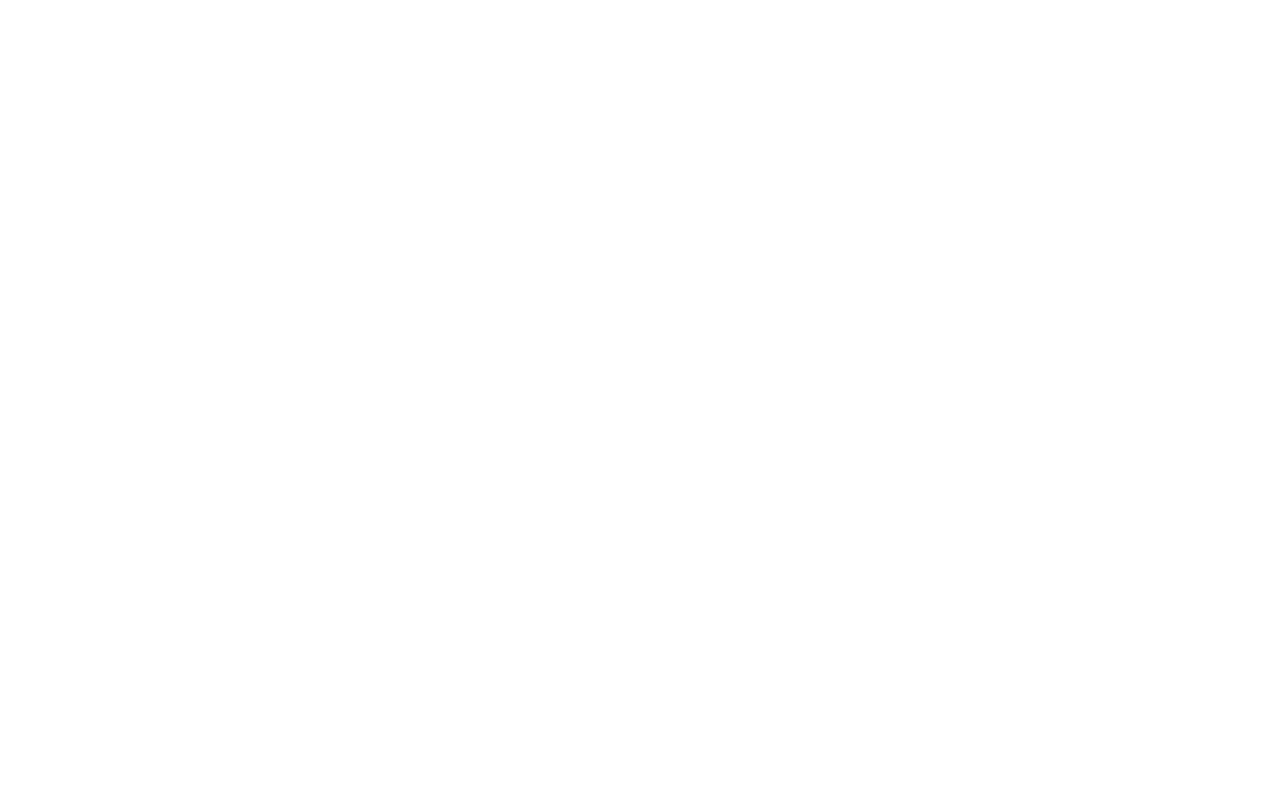
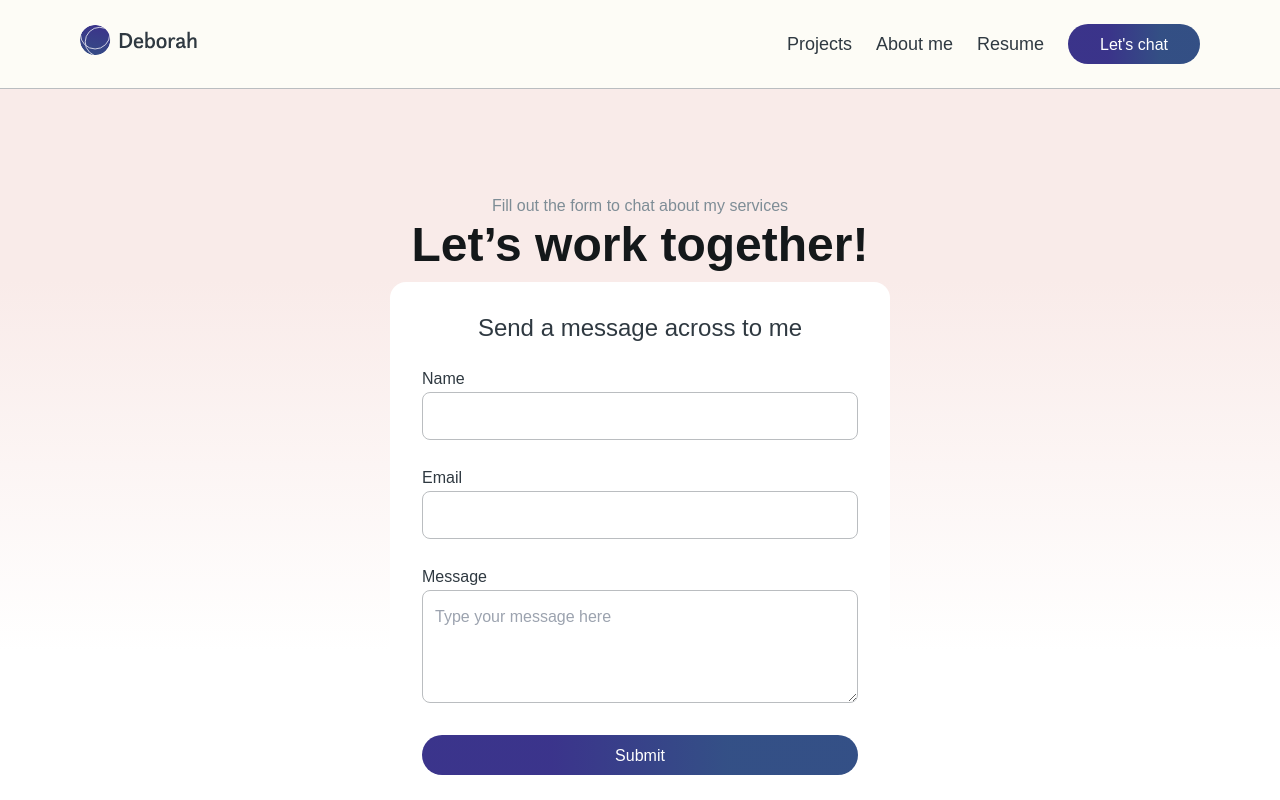
Before and after one commit to sadon26/deborah-portfolio, a React (Vite) app: page /chat in a window 1280 px wide. Before the commit this address had no page. Built offline with nearby package versions, Linux system fonts and the light colour scheme; a web font is replaced by a local one.

Commit message:
added the lets chat screen and updated component button background color

```diff
--- a/src/components/Button/index.jsx
+++ b/src/components/Button/index.jsx
@@ -5,7 +5,7 @@
   return (
     <button
       className={classNames([
-        "bg-blue-primary rounded-[100px] h-[40px] px-8 text-white hover:scale-[1.04] transition-all active:scale-[1]",
+        "bg-button-trans rounded-[100px] h-[40px] px-8 text-white hover:scale-[1.04] transition-all active:scale-[1]",
         className,
       ])}
       type="button"
--- a/src/components/Header/index.jsx
+++ b/src/components/Header/index.jsx
@@ -4,13 +4,13 @@
 import { Button } from "@/components";
 import classNames from "classnames";
 import { useNavigate } from "react-router-dom";
-import { HOME_ROUTE, ABOUT_ME_ROUTE } from "@/constants";
+import { HOME_ROUTE, ABOUT_ME_ROUTE, LETS_CHAT_ROUTE } from "@/constants";
 
 const links = [
   { label: "Projects", href: "projects" },
   { label: "About me", to: ABOUT_ME_ROUTE },
   { label: "Resume" },
-  { label: "Let's chat" },
+  { label: "Let's chat", to: LETS_CHAT_ROUTE },
 ];
 
 const Header = ({ theme }) => {
@@ -81,7 +81,12 @@
             </button>
           )
         )}
-        <Button className="hidden md:inline-block">Let's chat</Button>
+        <Button
+          className="hidden md:inline-block"
+          onClick={() => navigate(LETS_CHAT_ROUTE)}
+        >
+          Let's chat
+        </Button>
       </div>
       <button
         className="md:hidden flex cursor-pointer"
--- a/src/constants/paths.js
+++ b/src/constants/paths.js
@@ -1,3 +1,4 @@
 export const PROJECT_ROUTE = (subpath) => `/projects/${subpath}`;
 export const HOME_ROUTE = "/";
 export const ABOUT_ME_ROUTE = "/about-me";
+export const LETS_CHAT_ROUTE = "/chat";
--- /dev/null
+++ b/src/pages/Chat/index.jsx
@@ -0,0 +1,98 @@
+import { HomePageLayout } from "@/layouts";
+import { Button } from "@/components";
+import { motion } from "framer-motion";
+import { useState } from "react";
+motion;
+
+const LetsChat = () => {
+  const [formData, setFormData] = useState({});
+
+  const handleChange = ({ target }) => {
+    const { id, value } = target;
+    setFormData((prev) => ({
+      ...prev,
+      [id]: value,
+    }));
+  };
+
+  const handleSubmit = (e) => {
+    e.preventDefault();
+
+    const subject = encodeURIComponent(formData.recipient);
+    const body = encodeURIComponent(formData.body);
+
+    const gmailUrl = `https://mail.google.com/mail/?view=cm&fs=1&to=${formData.email}&su=${subject}&body=${body}`;
+
+    window.open(gmailUrl, "_blank");
+  };
+
+  return (
+    <HomePageLayout className="bg-light-yellow-layout-bg important">
+      <motion.div
+        className="px-4 md:px-20 mt-20 md:mt-[192px] mb-10 md:mb-[124px]"
+        initial={{
+          y: -100,
+          opacity: 0,
+        }}
+        animate={{
+          y: 0,
+          opacity: 1,
+        }}
+        transition={{
+          delay: 0.5,
+          ease: "easeIn",
+        }}
+      >
+        <div className="flex flex-col items-center gap-3 mb-4 md:mb-6">
+          <p className="hidden md:flex text-secondary">
+            Fill out the form to chat about my services
+          </p>
+          <h2 className="text-heading text-[24px] md:text-[48px] font-bold">
+            Let’s work together!
+          </h2>
+        </div>
+
+        <div className="max-w-[500px] bg-white rounded-[16px] p-8 m-auto">
+          <h4 className="text-center md:text-medium md:text-[24px] text-[18px] mb-6">
+            Send a message across to me
+          </h4>
+          <form
+            className="flex flex-col gap-6"
+            onSubmit={(e) => {
+              handleSubmit(e);
+            }}
+          >
+            <div>
+              <label>Name</label>
+              <input
+                className="Enter name"
+                id="recipient"
+                onChange={handleChange}
+              />
+            </div>
+            <div>
+              <label>Email</label>
+              <input
+                className="Enter email"
+                id="email"
+                onChange={handleChange}
+              />
+            </div>
+            <div>
+              <label>Message</label>
+              <textarea
+                placeholder="Type your message here"
+                className="min-h-[113px]"
+                id="body"
+                onChange={handleChange}
+              />
+            </div>
+            <Button type="submit">Submit</Button>
+          </form>
+        </div>
+      </motion.div>
+    </HomePageLayout>
+  );
+};
+
+export default LetsChat;
--- a/src/pages/index.jsx
+++ b/src/pages/index.jsx
@@ -3,5 +3,6 @@
 const Home = React.lazy(() => import("./Home"));
 const Project = React.lazy(() => import("./Project"));
 const AboutMe = React.lazy(() => import("./AboutMe"));
+const Chat = React.lazy(() => import("./Chat"));
 
-export { Home, Project, AboutMe };
+export { Home, Project, AboutMe, Chat };
--- a/src/routes/index.jsx
+++ b/src/routes/index.jsx
@@ -1,6 +1,6 @@
 import React from "react";
 import { Route, Routes } from "react-router-dom";
-import { AboutMe, Home, Project } from "../pages";
+import { AboutMe, Home, Project, Chat } from "../pages";
 
 const Router = () => {
   return (
@@ -8,6 +8,7 @@
       <Route index element={<Home />} />
       <Route path="/projects/:name" element={<Project />} />
       <Route path="/about-me" element={<AboutMe />} />
+      <Route path="/chat" element={<Chat />} />
     </Routes>
   );
 };
--- a/src/styles/_components.scss
+++ b/src/styles/_components.scss
@@ -43,3 +43,20 @@
 .gradient-card {
   background: linear-gradient(180deg, #fff 90%, transparent 95%);
 }
+
+input,
+textarea {
+  padding: 12px;
+  border-radius: 8px;
+  border: 1px solid #babdc0;
+  outline: none;
+  width: 100%;
+}
+
+input {
+  height: 48px;
+}
+
+label {
+  display: block;
+}
--- a/src/styles/index.scss
+++ b/src/styles/index.scss
@@ -41,6 +41,14 @@
   }
 }
 
+.bg-light-yellow-layout-bg {
+  background: linear-gradient(-180deg, #f9ebe9 30%, #fff 70%);
+
+  &.important {
+    background: linear-gradient(180deg, #f9ebe9 30%, #fff 70%) !important;
+  }
+}
+
 .animated-div {
   transform: translateY(100%);
   // opacity: 0;
@@ -51,3 +59,7 @@
   transform: translateY(0);
   opacity: 1;
 }
+
+.bg-button-trans {
+  background: linear-gradient(-90deg, #012468cc 30%, #130b74d4 70%) !important;
+}
```
